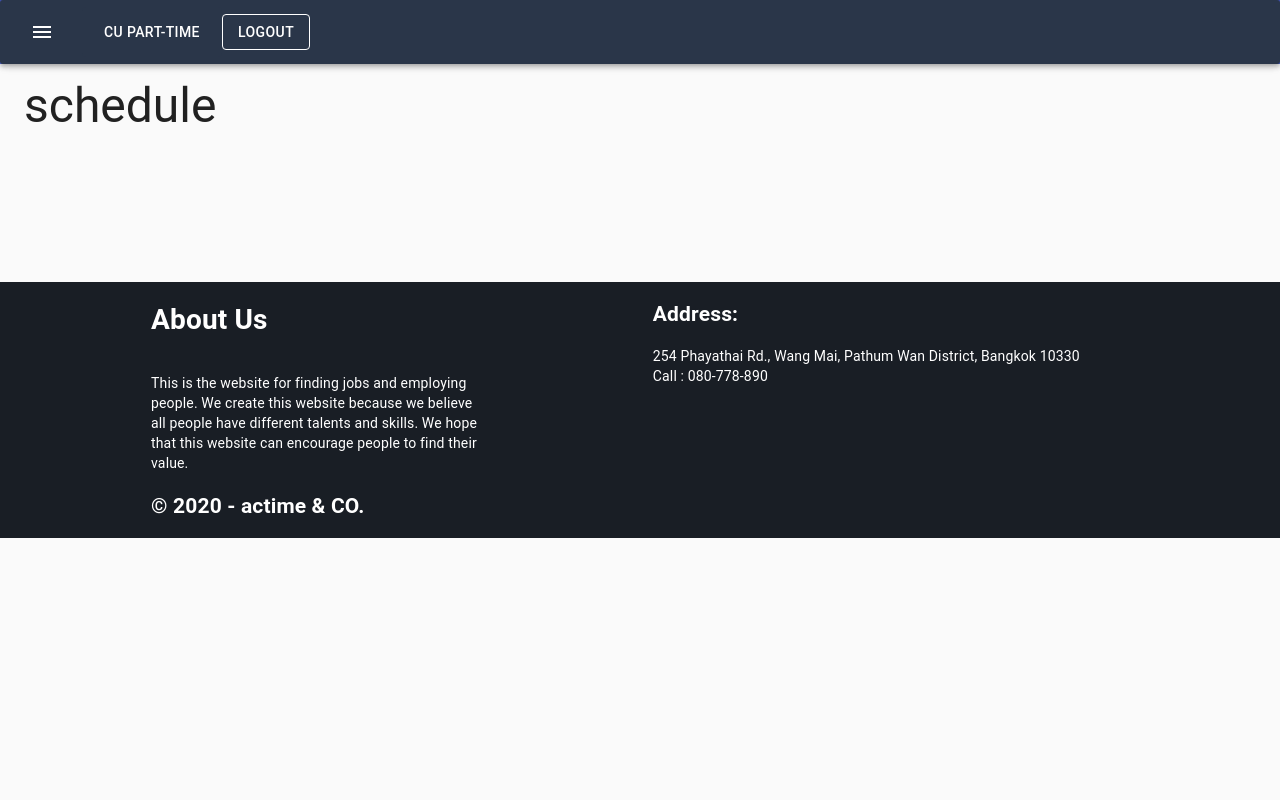
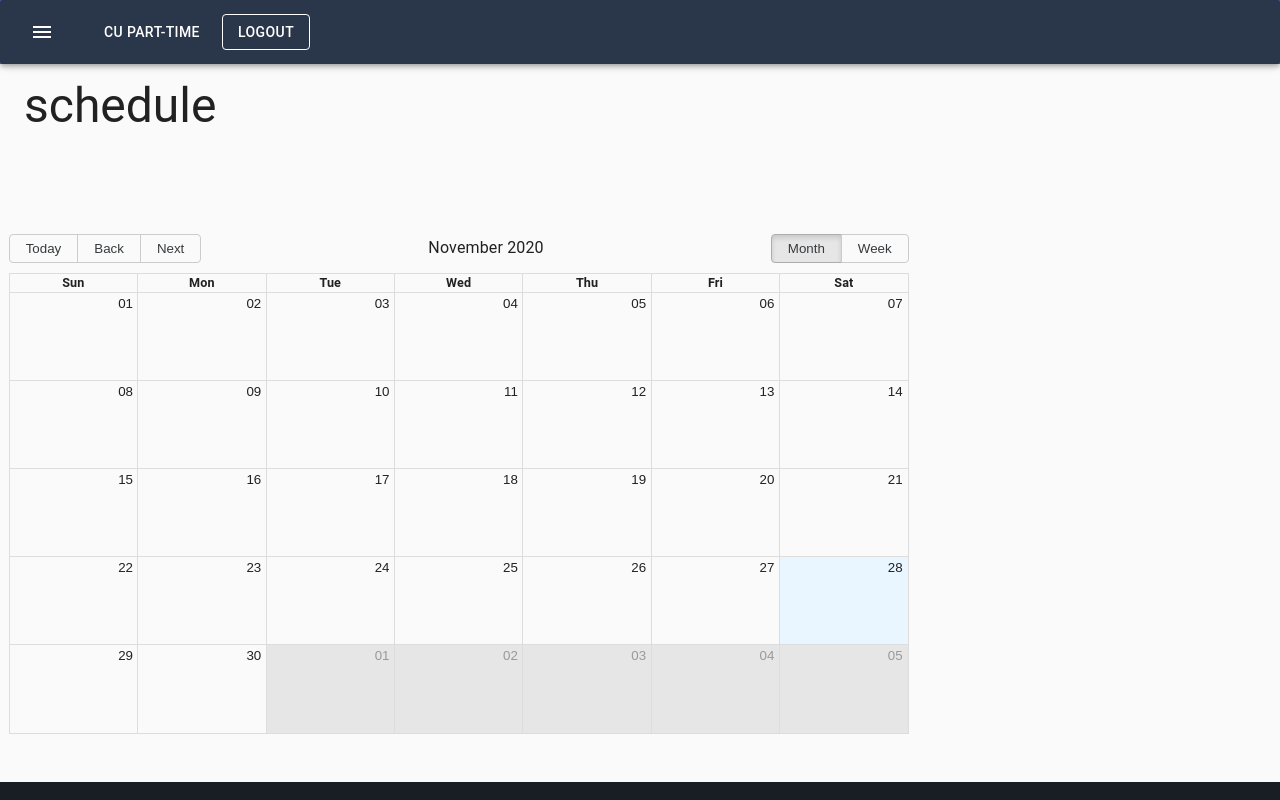
Before and after one commit to drive087/Neuk_mai_aok_Term_project, a React (Create React App) app in the folder frontend/: page /Schedule in a window 1280 px wide. Shown: the top 800 px of the page. Built offline with nearby package versions, Linux system fonts and the light colour scheme; no server answers.

Commit message:
edit bug calendar

```diff
--- a/frontend/src/pages/Schedule.js
+++ b/frontend/src/pages/Schedule.js
@@ -25,7 +25,11 @@ const Schedule = () => {
         console.log(res.data.myJobsCreated);
         setApprove(res.data.approve);
         setMyJob(res.data.myJobsCreated);
-        const newArray = jobs.concat(res.data.myJobsCreated.concat(res.data.approve).concat(res.data.inprogress))
+        const newArray = jobs.concat(
+          res.data.myJobsCreated
+            .concat(res.data.approve)
+            .concat(res.data.inprogress)
+        );
         setJobs(newArray);
       })
       .catch((err) => {
@@ -52,6 +56,7 @@ const Schedule = () => {
           }}
         >
           {jobs.length !== 0 && <MyCalendar jobs={jobs} id={"idkrub"} />}
+          {jobs.length === 0 && <MyCalendar jobs={[]} id={"idkrub"} />}
         </Grid>
       </Grid>
     </Container>
```
